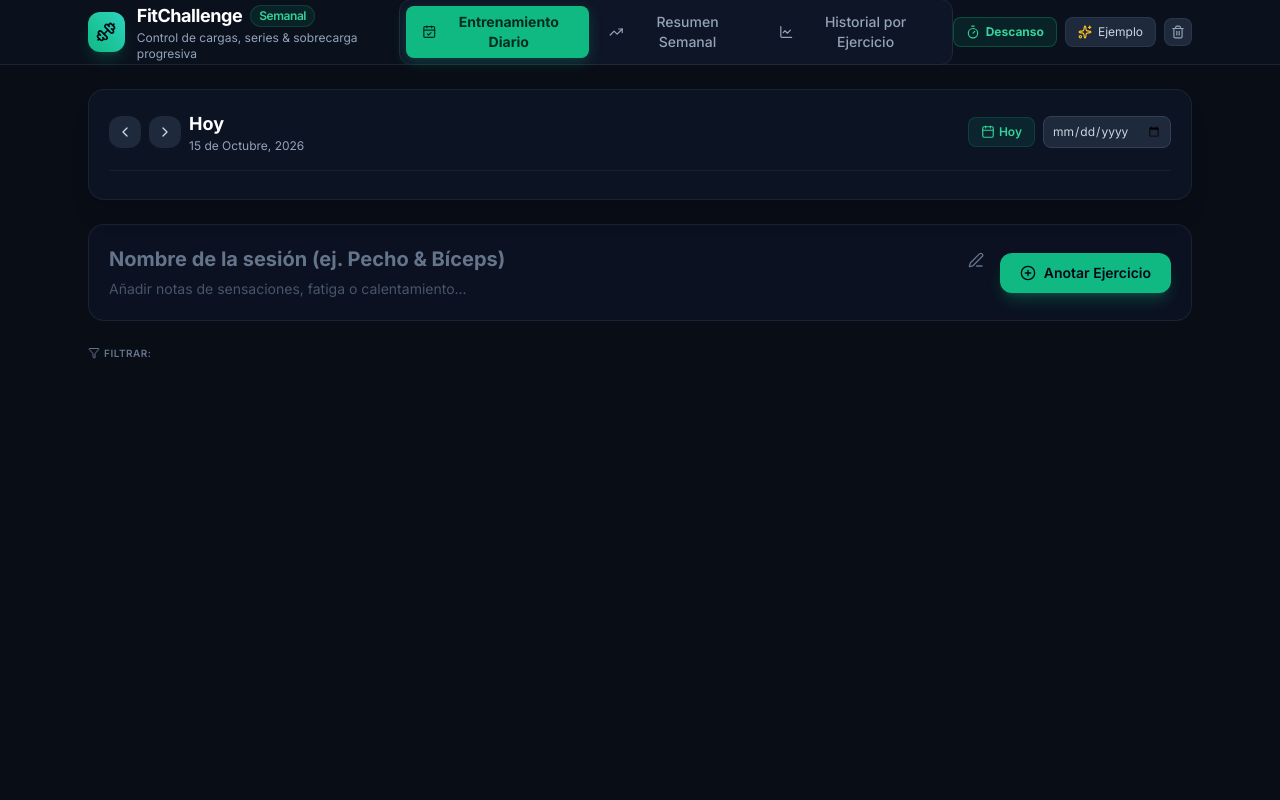
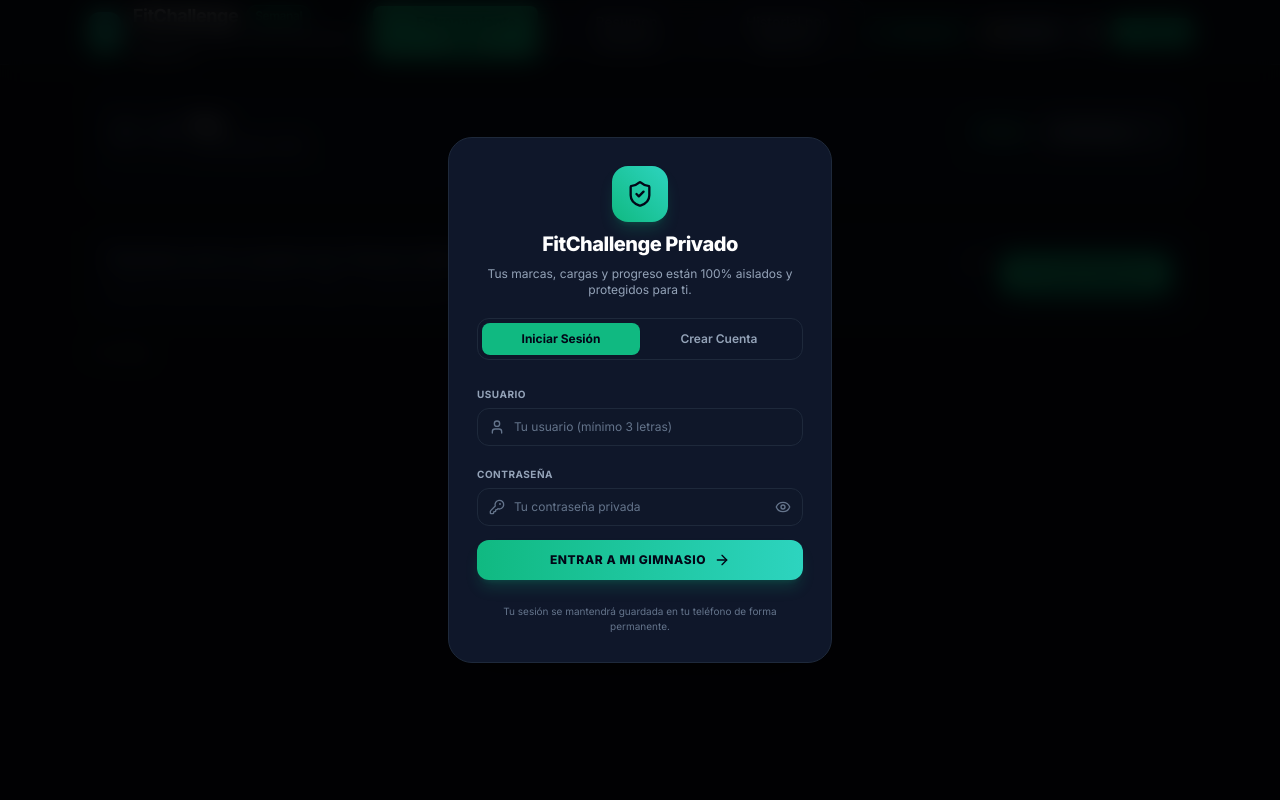
Before and after one commit to rdpmneos-ux/FitChallenge, a Flask app: page / in a window 1280 px wide. Run offline with Flask 3, Linux system fonts and the light colour scheme; some libraries are stand-ins or nearby versions.

Commit message:
Fix auth modal nesting, add header Entrar button, and enforce cache refresh

```diff
--- a/app.py
+++ b/app.py
@@ -71,6 +71,13 @@ def require_auth():
 @app.route("/")
 def index():
     return render_template("index.html")
+
+@app.after_request
+def add_header(response):
+    response.headers["Cache-Control"] = "no-cache, no-store, must-revalidate"
+    response.headers["Pragma"] = "no-cache"
+    response.headers["Expires"] = "0"
+    return response
 
 # ==========================================
 # AUTHENTICATION ENDPOINTS
--- a/static/js/app.js
+++ b/static/js/app.js
@@ -33,11 +33,14 @@ function clearAuthSession() {
 function updateUserProfileUI() {
     const profileWidget = document.getElementById("user-profile-widget");
     const profileName = document.getElementById("user-profile-name");
+    const loginBtn = document.getElementById("header-login-btn");
     if (currentUser) {
         if (profileWidget) profileWidget.classList.remove("hidden");
         if (profileName) profileName.textContent = currentUser.name || currentUser.username;
+        if (loginBtn) loginBtn.classList.add("hidden");
     } else {
         if (profileWidget) profileWidget.classList.add("hidden");
+        if (loginBtn) loginBtn.classList.remove("hidden");
     }
 }
 
@@ -46,9 +49,11 @@ function showAuthModal(show = true) {
     if (!modal) return;
     if (show) {
         modal.classList.remove("hidden");
+        modal.style.display = "flex";
         setAuthTab(currentAuthTab);
     } else {
         modal.classList.add("hidden");
+        modal.style.display = "none";
     }
 }
 
--- a/static/sw.js
+++ b/static/sw.js
@@ -1,9 +1,9 @@
 // Simple service worker for PWA installation
-const CACHE_NAME = 'fitchallenge-v6';
+const CACHE_NAME = 'fitchallenge-v9';
 const ASSETS_TO_CACHE = [
   '/',
-  '/static/css/style.css',
-  '/static/js/app.js',
+  '/static/css/style.css?v=2.2',
+  '/static/js/app.js?v=2.2',
   '/static/manifest.json',
   '/static/icons/icon-192.png',
   '/static/icons/icon-512.png'
--- a/templates/index.html
+++ b/templates/index.html
@@ -14,7 +14,9 @@
     <script>
         if ('serviceWorker' in navigator) {
             window.addEventListener('load', () => {
-                navigator.serviceWorker.register('/static/sw.js').catch(err => console.log('SW registration failed:', err));
+                navigator.serviceWorker.register('/static/sw.js?v=2.2').then(reg => {
+                    reg.update();
+                }).catch(err => console.log('SW registration failed:', err));
             });
         }
     </script>
@@ -54,7 +56,7 @@
     <script src="https://unpkg.com/lucide@latest"></script>
     <!-- Chart.js -->
     <script src="https://cdn.jsdelivr.net/npm/chart.js"></script>
-    <link rel="stylesheet" href="/static/css/style.css">
+    <link rel="stylesheet" href="/static/css/style.css?v=2.2">
 </head>
 <body class="bg-[#090d16] text-slate-100 min-h-screen flex flex-col font-sans selection:bg-emerald-500 selection:text-white">
 
@@ -112,6 +114,11 @@
                         <i data-lucide="log-out" class="w-3.5 h-3.5"></i>
                     </button>
                 </div>
+                <!-- Login Button (when unauthenticated) -->
+                <button id="header-login-btn" onclick="showAuthModal(true)" class="text-xs px-3 py-1.5 rounded-lg bg-emerald-500 hover:bg-emerald-600 text-slate-950 font-bold flex items-center gap-1.5 shadow-md shadow-emerald-500/20 transition">
+                    <i data-lucide="log-in" class="w-3.5 h-3.5"></i>
+                    <span>Entrar</span>
+                </button>
             </div>
         </div>
     </header>
@@ -610,8 +617,10 @@
                 </button>
             </div>
         </div>
+    </div>
+
     <!-- AUTH MODAL (LOGIN & REGISTER) -->
-    <div id="auth-modal" class="fixed inset-0 z-50 bg-black/85 backdrop-blur-md hidden flex items-center justify-center p-4">
+    <div id="auth-modal" style="display: none;" class="fixed inset-0 z-50 bg-black/85 backdrop-blur-md flex items-center justify-center p-4">
         <div class="bg-[#0f172a] border border-slate-800 rounded-3xl w-full max-w-sm p-6 sm:p-7 shadow-2xl space-y-5 animate-scale-up">
 
             <!-- Modal Header with App Branding -->
@@ -695,6 +704,6 @@
     </div>
 
     <!-- Application Script -->
-    <script src="/static/js/app.js"></script>
+    <script src="/static/js/app.js?v=2.2"></script>
 </body>
 </html>
```
